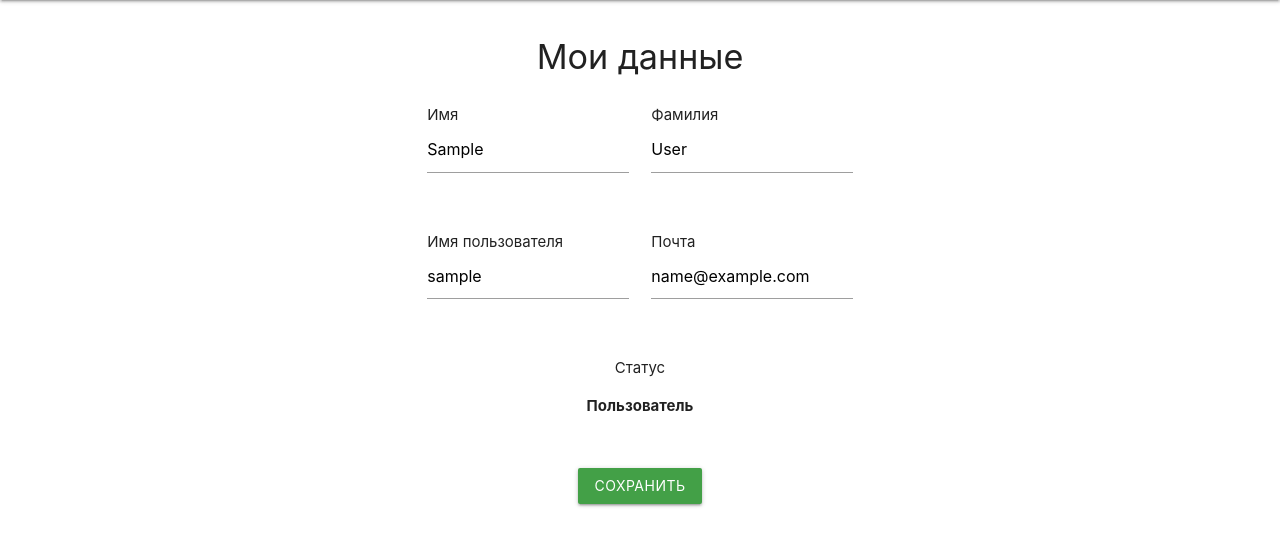
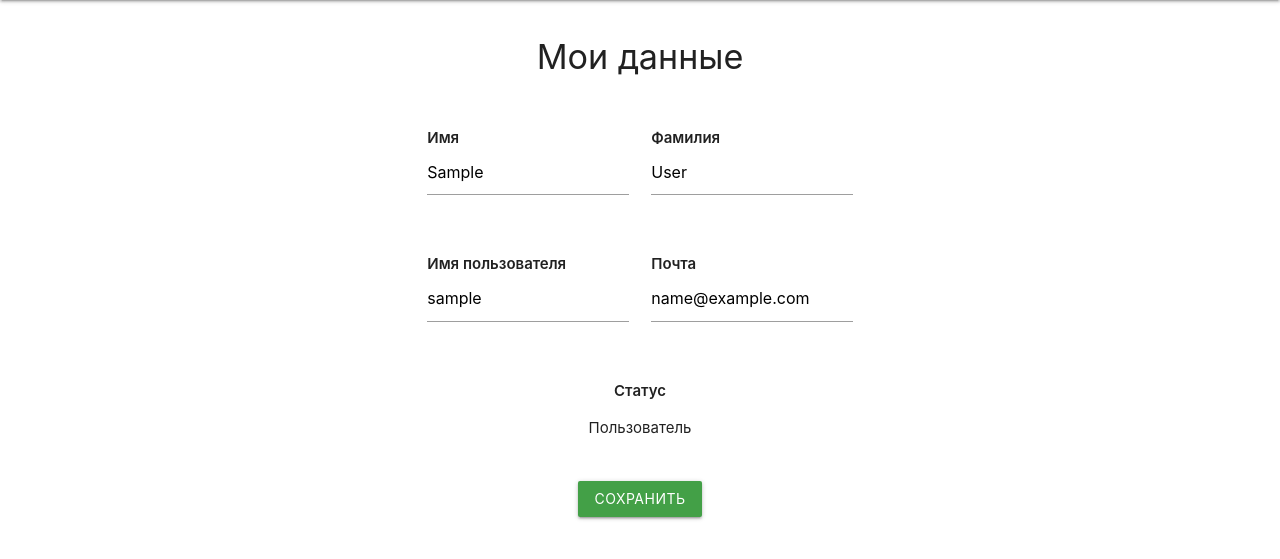
Before and after one commit to aslbnv/educon, a Django app: page /mydata/ in a window 1280 px wide. Shown: the part 64-623 px from the top of the page. Run offline with Django 3.2, Linux system fonts and the light colour scheme; the visitor is signed in with stand-in values (Sample User, id 1); data comes from the database, SQL or seed files in the repository; some libraries are stand-ins or nearby versions.

Commit message:
user page minor change

```diff
--- a/education_portal/education_portal/templates/registration/user_details.html
+++ b/education_portal/education_portal/templates/registration/user_details.html
@@ -7,30 +7,30 @@
     <form method="post" enctype="multipart/form-data" action="" role="form">
       {% csrf_token %}
       <h4 class="title is-3">Мои данные</h4>
+      <br>
       <div class="row">
         <div class="input-field col s6">
-          <p class="left" style="margin: 0;">Имя</p>
+          <p class="left" style="margin: 0; font-weight: 600;">Имя</p>
           {{ form.first_name }}
         </div>
         <div class="input-field col s6">
-          <p class="left" style="margin: 0;">Фамилия</p>
+          <p class="left" style="margin: 0; font-weight: 600;">Фамилия</p>
           {{ form.last_name }}
         </div>
       </div>
       <div class="row">
         <div class="input-field col s6">
-          <p class="left" style="margin: 0;">Имя пользователя</p>
+          <p class="left" style="margin: 0; font-weight: 600;">Имя пользователя</p>
           {{ form.username }}
         </div>
         <div class="input-field col s6">
-          <p class="left" style="margin: 0;">Почта</p>
+          <p class="left" style="margin: 0; font-weight: 600;">Почта</p>
           {{ form.email }}
         </div>
       </div>
       <div class="input-field col s12">
-        <p class="center" style="margin: 0; padding: 0;">Статус</p>
+        <p class="center" style="margin: 0; padding: 0; font-weight: 600;">Статус</p>
         <p class="center">
-          <b>
           {% if profile.role == 'admin' %}
           Администратор
           {% elif profile.role == 'teacher' %}
@@ -38,7 +38,6 @@
           {% else %}
           Пользователь
           {% endif %}
-          </b>
         </p>
       </div>
       <div class="row">
@@ -46,7 +45,7 @@
           <span style="color: red; font-weight: bold;">{{ form.errors }}</span>
         </div>
       </div>
-      <button type="submit" value="login" class="btn green darken-1">
+      <button type="submit" value="login" class="btn green darken-1" style="margin-top: -10;">
         Сохранить
       </button>
     </form>
```
Also changed, not shown: education_portal/education_portal/templates/quiz/newquestion.html (+8 -11 lines). Lines whose indentation alone changed are shown as unchanged.
